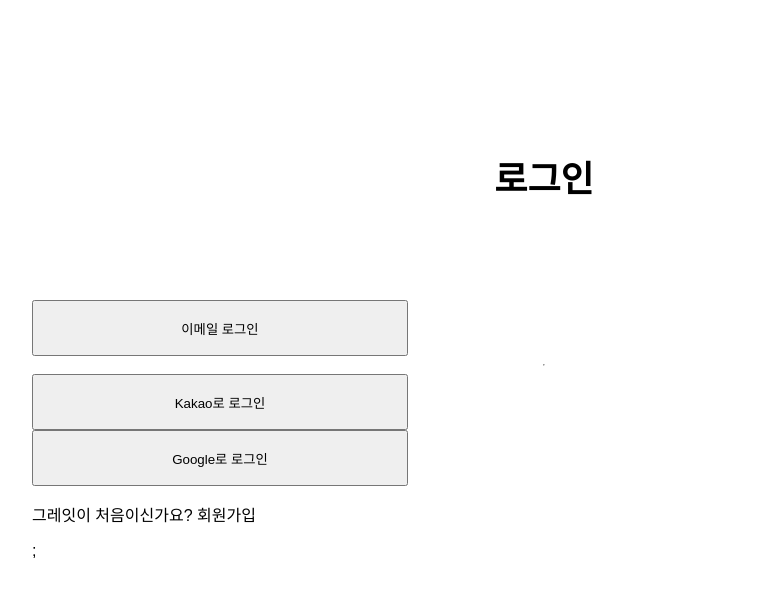
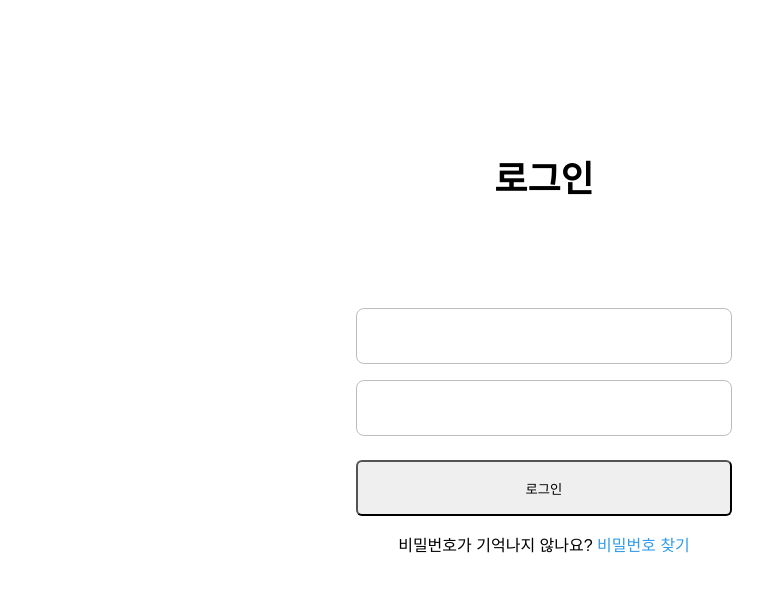
Before and after one commit to Great-Student-Manage-System/Frontend, a React (Create React App) app: page /auth/login in a window 1280 px wide. Both pictures are taken after a click on the button "이메일 로그인". Shown: the top 594 px of the page, without its empty margins (96-859 px from the left). Built offline with nearby package versions, Linux system fonts and the light colour scheme.

Commit message:
Feat: Login 형태 완료

```diff
--- a/src/App.tsx
+++ b/src/App.tsx
@@ -6,7 +6,7 @@ function App() {
   return (
     <>
       <GlobalStyle />
-      <URLRoutes />;
+      <URLRoutes />
     </>
   );
 }
--- a/src/pages/Auth/Login.tsx
+++ b/src/pages/Auth/Login.tsx
@@ -1,27 +1,84 @@
 import Header from "@components/Auth/Header";
-import React from "react";
+import React, { useState } from "react";
+import { useForm } from "react-hook-form";
 import { Link } from "react-router-dom";
 import styled from "styled-components";
+import { AuthForm } from "./Signup";
+
+interface formProps {
+  [key: string]: string;
+}
 
 export default function Login() {
+  const { register, handleSubmit, formState } = useForm();
+
+  const [isEmailLogin, setIsEmailLogin] = useState(false);
+
+  const loginSubmitHandler = (data: formProps) => {
+    console.log(data);
+  };
+
   return (
     <>
       <Header title="로그인" />
-      <LoginWayButton>이메일 로그인</LoginWayButton>
-      <hr />
-      <LoginWayButton>Kakao로 로그인</LoginWayButton>
-      <LoginWayButton>Google로 로그인</LoginWayButton>
-      <p>
-        그레잇이 처음이신가요?{" "}
-        <span>
-          <Link to="/auth/signup">회원가입</Link>
-        </span>
-      </p>
+      {isEmailLogin ? (
+        <AuthForm onSubmit={handleSubmit(loginSubmitHandler)}>
+          <EmailLoginInput type={"email"} {...register("email")} />
+          <EmailLoginInput type={"password"} {...register("password")} />
+          <LoginWayButton type="submit">로그인</LoginWayButton>
+          <SignUpParagraph>
+            비밀번호가 기억나지 않나요?
+            <span>
+              <Link to="/"> 비밀번호 찾기</Link>
+            </span>
+          </SignUpParagraph>
+        </AuthForm>
+      ) : (
+        <>
+          <LoginWayButton onClick={() => setIsEmailLogin(true)}>
+            이메일 로그인
+          </LoginWayButton>
+          <SeperateLine />
+          <LoginWayButton>Kakao로 로그인</LoginWayButton>
+          <LoginWayButton>Google로 로그인</LoginWayButton>
+          <SignUpParagraph>
+            그레잇이 처음이신가요?
+            <span>
+              <Link to="/auth/signup"> 회원가입</Link>
+            </span>
+          </SignUpParagraph>
+        </>
+      )}
     </>
   );
 }
 
+const LoginWrapper = styled.div`
+  margin: 0 auto;
+`;
+
+const EmailLoginInput = styled.input`
+  height: 5.6rem;
+  margin: 0.8rem 0;
+  border-radius: 0.8rem;
+  border: 1px solid #bdbdbd;
+`;
+
 const LoginWayButton = styled.button`
-  width: 37.6rem;
+  width: var(--auth-content-width);
   height: 5.6rem;
+  margin: 1.6rem auto;
+  border-radius: 0.6rem;
 `;
+
+const SeperateLine = styled.hr`
+  width: var(--auth-content-width);
+  margin: 1.6rem auto;
+`;
+
+const SignUpParagraph = styled.p`
+  margin: 0 auto;
+  span {
+    color: var(--primary);
+  }
+`;
--- a/src/pages/Auth/Signup.tsx
+++ b/src/pages/Auth/Signup.tsx
@@ -107,7 +107,7 @@ export default function Signup() {
   return (
     <>
       <Header title={"회원가입"} />
-      <SignUpForm onSubmit={handleSubmit(signUpSubmitHandler)}>
+      <AuthForm onSubmit={handleSubmit(signUpSubmitHandler)}>
         <TitleLabel>이메일</TitleLabel>
         <InputBoxContainer>
           <InputContainer>
@@ -273,12 +273,12 @@ export default function Signup() {
           <a>이용약관</a>과 <a>개인정보 수집이용</a>에 동의하며, 만 14세
           이상입니다.
         </InfoSpan>
-      </SignUpForm>
+      </AuthForm>
     </>
   );
 }
 
-const SignUpForm = styled.form`
+export const AuthForm = styled.form`
   display: grid;
   width: var(--auth-content-width);
   margin: 0 auto;
```
